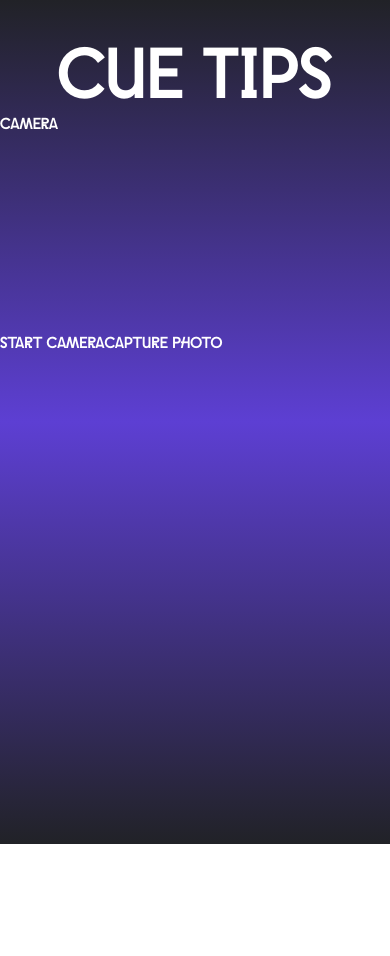
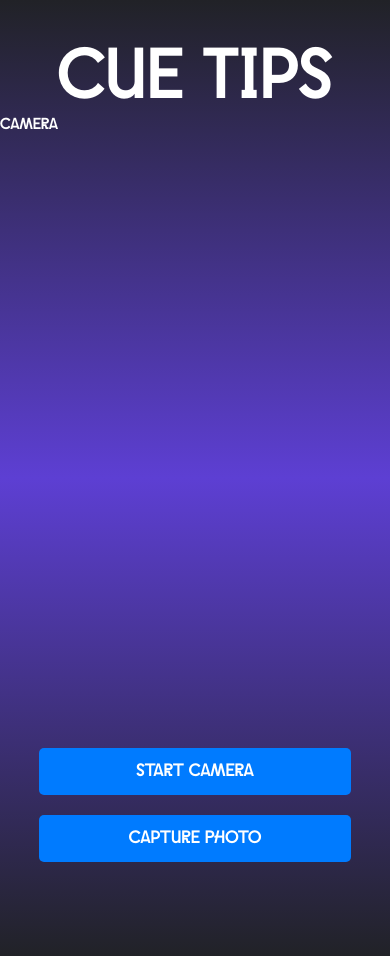
Before and after one commit to olivermcdonald1/CueTips, a Next.js app in the folder cue_tips_site/: page / in a window 390 px wide. Before the commit the page ends 844 px from the top, so only its background shows below. Built offline with nearby package versions, Linux system fonts and the light colour scheme.

Commit message:
fixing for mobile

```diff
--- a/cue_tips_site/src/components/camera.js
+++ b/cue_tips_site/src/components/camera.js
@@ -3,29 +3,25 @@ import axios from 'axios';
 
 const Camera = () => {
   const [isStreaming, setIsStreaming] = useState(false);
-  const [capturedImage, setCapturedImage] = useState(null); // State to store captured image
-  const [isUploading, setIsUploading] = useState(false); // State to track upload status
+  const [capturedImage, setCapturedImage] = useState(null);
+  const [isUploading, setIsUploading] = useState(false);
   const [uploadedImage, setUploadedImage] = useState(null);
 
   const videoRef = useRef(null);
-  const canvasRef = useRef(null); // Ref for canvas element
+  const canvasRef = useRef(null);
   let mediaStream = useRef(null);
 
   const startCamera = async () => {
     try {
-      // Request webcam access
       mediaStream.current = await navigator.mediaDevices.getUserMedia({ video: true });
-
-      // Attach the stream to the video element
       videoRef.current.srcObject = mediaStream.current;
       setIsStreaming(true);
     } catch (err) {
-      console.error("Error accessing webcam: ", err);
+      console.error('Error accessing webcam: ', err);
     }
   };
 
   const stopCamera = () => {
-    // Stop all tracks in the stream to release the webcam
     if (mediaStream.current) {
       mediaStream.current.getTracks().forEach(track => track.stop());
       videoRef.current.srcObject = null;
@@ -34,19 +30,11 @@ const Camera = () => {
   };
 
   const capturePhoto = () => {
-    // Get the canvas context and draw the current video frame
     const canvas = canvasRef.current;
     const context = canvas.getContext('2d');
-
-    // Set the canvas dimensions to match the video
     canvas.width = videoRef.current.videoWidth;
     canvas.height = videoRef.current.videoHeight;
-
-    // Draw the current frame of the video on the canvas
     context.drawImage(videoRef.current, 0, 0, canvas.width, canvas.height);
-
-    // Convert the canvas to a base64 image string
-    const imageData = canvas.toDataURL('image/png');
 
     canvas.toBlob(async (blob) => {
       if (blob) {
@@ -54,10 +42,7 @@ const Camera = () => {
       }
     }, 'image/png');
     stopCamera();
-
-    // Pass the captured image to uploadImage
   };
-
 
   const uploadImage = async (blob) => {
     if (!blob) return;
@@ -66,18 +51,17 @@ const Camera = () => {
     formData.append('file', blob, 'captured-image.png');
 
     try {
+      setIsUploading(true);
       const response = await axios.post('http://localhost:4000/upload', formData, {
         headers: {
           'Content-Type': 'multipart/form-data'
         }
       });
 
-      console.log(response)
       const data = await response.data;
 
-      if (response.status == 200) {
-        setUploadedImage(data.image); // Set the base64 image response
-
+      if (response.status === 200) {
+        setUploadedImage(data.image);
       } else {
         alert('Error uploading image: ' + data);
       }
@@ -88,21 +72,31 @@ const Camera = () => {
     }
   };
 
-
   return (
-    <div>
+    <div style={{ position: 'relative', width: '100%', height: '100vh' }}>
       <h1>Camera</h1>
-      <video ref={videoRef} autoPlay width="100%" height="auto" />
-      <div>
+      <video
+        ref={videoRef}
+        autoPlay
+        style={{
+          width: '100%',
+          height: '100%',
+          objectFit: 'cover',
+          position: 'absolute',
+          top: 0,
+          left: 0,
+        }}
+      />
+      <div style={{ position: 'absolute', bottom: '10%', width: '100%', textAlign: 'center' }}>
         {!isStreaming ? (
-          <button onClick={startCamera}>Start Camera</button>
+          <button onClick={startCamera} style={buttonStyle}>Start Camera</button>
         ) : (
-          <button onClick={stopCamera}>Stop Camera</button>
+          <button onClick={stopCamera} style={buttonStyle}>Stop Camera</button>
         )}
-        <button onClick={capturePhoto} disabled={!isStreaming}>Capture Photo</button>
+        <button onClick={capturePhoto} disabled={!isStreaming} style={buttonStyle}>Capture Photo</button>
 
         {isUploading && (
-          <div className="font-5xl text-white">Extracting Balls</div>
+          <div style={{ color: 'white', fontSize: '24px' }}>Uploading...</div>
         )}
         {uploadedImage && (
           <div>
@@ -112,17 +106,21 @@ const Camera = () => {
         )}
       </div>
 
-      {/* {capturedImage && (
-        <div>
-          <h2>Captured Photo</h2>
-          <img src={capturedImage} alt="Captured" />
-        </div>
-      )} */}
-
-      {/* Hidden canvas element used for capturing the photo */}
       <canvas ref={canvasRef} style={{ display: 'none' }} />
     </div>
   );
 };
 
+const buttonStyle = {
+  padding: '10px 20px',
+  fontSize: '18px',
+  backgroundColor: '#007bff',
+  color: 'white',
+  border: 'none',
+  borderRadius: '5px',
+  cursor: 'pointer',
+  margin: '10px',
+  width: '80%',
+};
+
 export default Camera;
```
Lines whose indentation alone changed are shown as unchanged.
